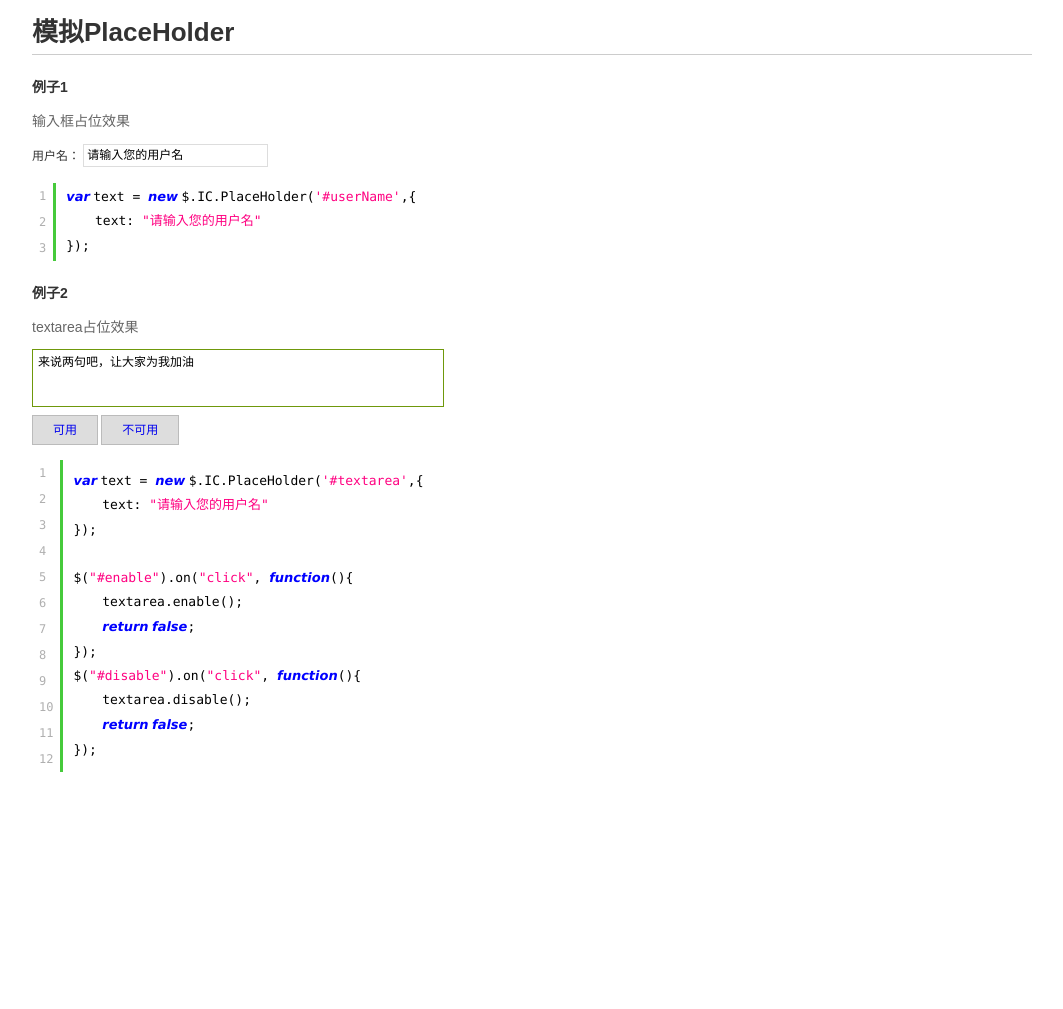
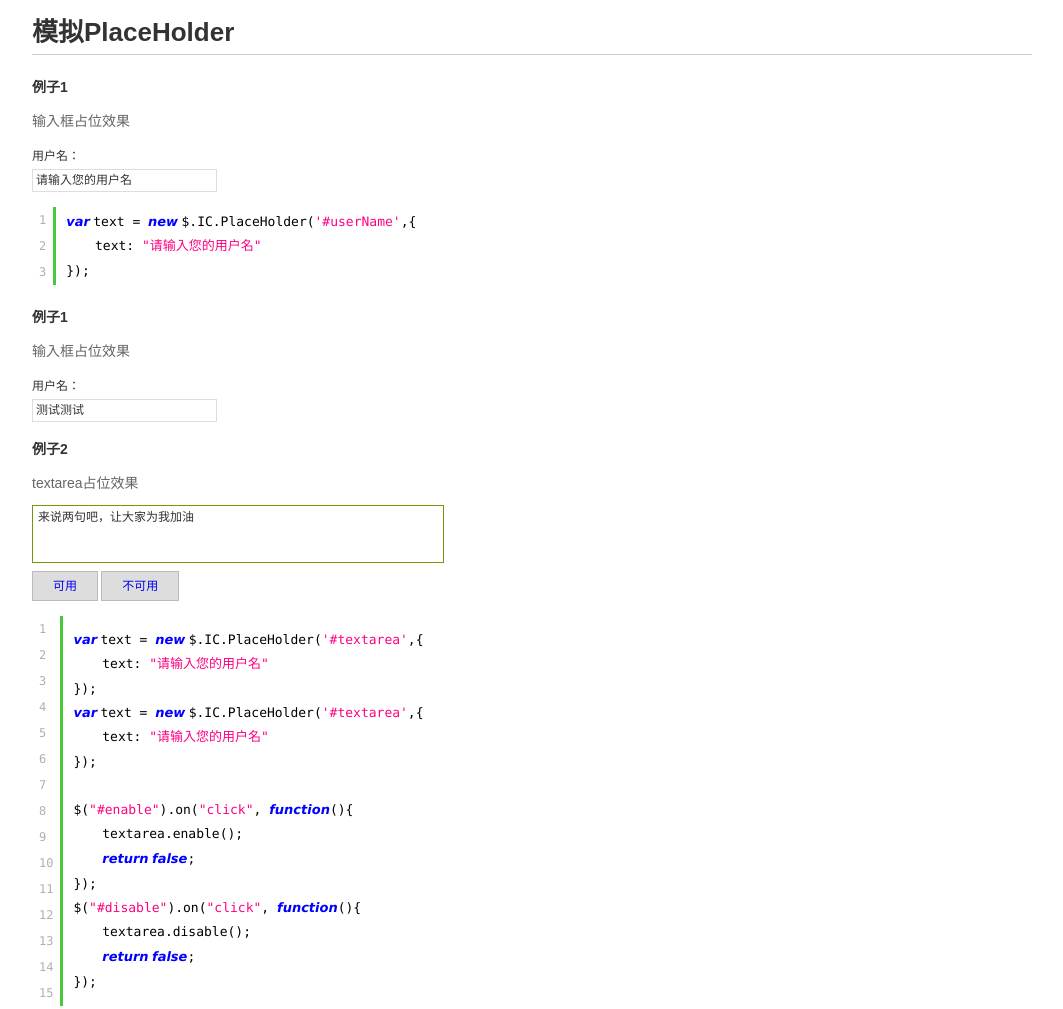
Before and after one commit to ct-fed/widget, a plain HTML site: page placeholder/index.html in a window 1280 px wide. Shown: the whole page, without its empty margins (108-1171 px from the left). Before the commit the page ends 800 px from the top, so only its background shows below. Drawn offline with Linux system fonts and the light colour scheme.

Commit message:
修改相对位置bug

```diff
--- a/placeholder/index.html
+++ b/placeholder/index.html
@@ -43,6 +43,12 @@
         </pre>
     </div>
     <div class="pb20">
+        <h3>例子1</h3>
+        <p class="f_s_14 text_gray_6 mb10">输入框占位效果</p>
+        <label for="userName1">用户名：</label>
+        <input type="text" id="userName1" class="filed" value=""/>
+    </div>
+    <div class="pb20">
         <h3>例子2</h3>
         <p class="f_s_14 text_gray_6 mb10">textarea占位效果</p>
         <textarea id="textarea" class="filed"></textarea>
@@ -53,6 +59,9 @@
     </div>
     <div class="code_box">
         <pre class="brush: js;">
+            var text = new $.IC.PlaceHolder('#textarea',{
+                text: "请输入您的用户名"
+            });
             var text = new $.IC.PlaceHolder('#textarea',{
                 text: "请输入您的用户名"
             });
@@ -78,6 +87,9 @@
         var text = new $.IC.PlaceHolder('#userName', {
             text: "请输入您的用户名"
         });
+        var text1 = new $.IC.PlaceHolder('#userName1', {
+            text: "测试测试"
+        });
         var textarea = new $.IC.PlaceHolder('#textarea', {
             text: "来说两句吧，让大家为我加油"
         });
--- a/placeholder/placeholder.js
+++ b/placeholder/placeholder.js
@@ -20,7 +20,7 @@
                 var target = o.target,
                     id = target[0].id;
                 if (id === undefined) {
-                    //id = 'placeholder_' + ( +new Date() ) + ( Math.random() + '' ).slice(-8);
+                    id = 'placeholder_' + ( +new Date() ) + ( Math.random() + '' ).slice(-8);
                     target.id = id;
                 }
 
@@ -31,20 +31,23 @@
                 operation.bindKeyup(o);
             },
             createLabel: function (o, id) {
+                var target = o.target;
+                target.wrap("<div style='*zoom:1;position:relative;'></div>")
                 o.label = $('<label for="' + id + '">' + o.text + '</label>');
+                target.parent().append(o.label);
                 operation.setLabelStyle(o);
-                o.label.appendTo(o.target[0].ownerDocument.body);
+
                 o.label.on('click',function () {
                     o.target.focus();
                 }).on("selectstart", function () {
                         return false;
-                })
+                    })
             },
             setLabelStyle: function (o) {
                 var target = o.target,
                     width = target.width(),
                     height = parseInt(target.css("height"), 10),
-                    offset = target.offset(),
+                    position = target.position(),
                     paddingLeft = parseInt(target.css("paddingLeft"), 10),
                     paddingRight = parseInt(target.css("paddingRight"), 10),
                     paddingTop = parseInt(target.css("paddingTop"), 10),
@@ -53,16 +56,27 @@
                     borderTopWidth = parseInt(target.css("borderTopWidth"), 10),
                     borderBottomWidth = parseInt(target.css("borderBottomWidth"), 10),
                     borderRightWidth = parseInt(target.css("borderRightWidth"), 10),
-                    lineHeight = target[0].type === "textarea" ? 22 : height;
+                    lineHeight = parseInt(target.css("line-height"), 10);
+
+                if (isNaN(lineHeight) || lineHeight === 0) {
+                    var targetType = target[0].type;
+                    console.log(targetType)
+                    if (targetType == "text") {
+                        lineHeight = height;
+                    } else if (targetType == "textarea") {
+                        lineHeight = 22;
+                    }
+                }
                 o.visible = target[0].value === "";
+
                 o.label.css({
                     width: width,
                     height: height,
                     lineHeight: lineHeight + "px",
                     position: "absolute",
                     padding: (paddingTop + borderTopWidth) + "px " + (paddingRight + borderRightWidth) + "px " + (paddingBottom + borderBottomWidth) + "px " + (paddingLeft + borderLeftWidth) + "px",
-                    left: offset.left,
-                    top: offset.top,
+                    left: position.left,
+                    top: position.top,
                     cursor: 'text',
                     display: o.visible ? 'block' : 'none'
                 })
```
Also changed, not shown: timeCountDown/time_count_down.js (+10 -4 lines).
